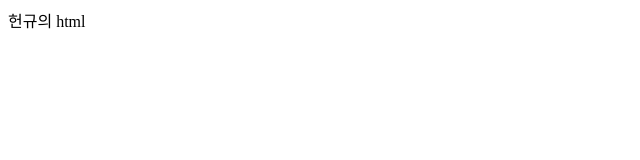
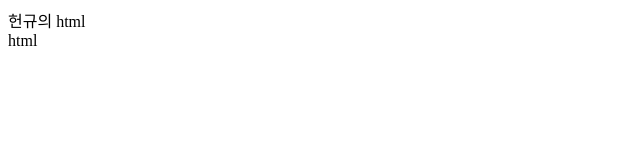
Before and after one commit to hyerinam29-hash/Team-8-Week-Project, a plain HTML site: page heonq/index.html in a window 1280 px wide. Shown: the full height of the page, 0-640 px from the left. Drawn offline with Linux system fonts and the light colour scheme.

Commit message:
feat: add additional div to index.html for content enhancement

```diff
--- a/heonq/index.html
+++ b/heonq/index.html
@@ -7,5 +7,6 @@
   </head>
   <body>
     <div>헌규의 html</div>
+    <div>html</div>
   </body>
 </html>
```
